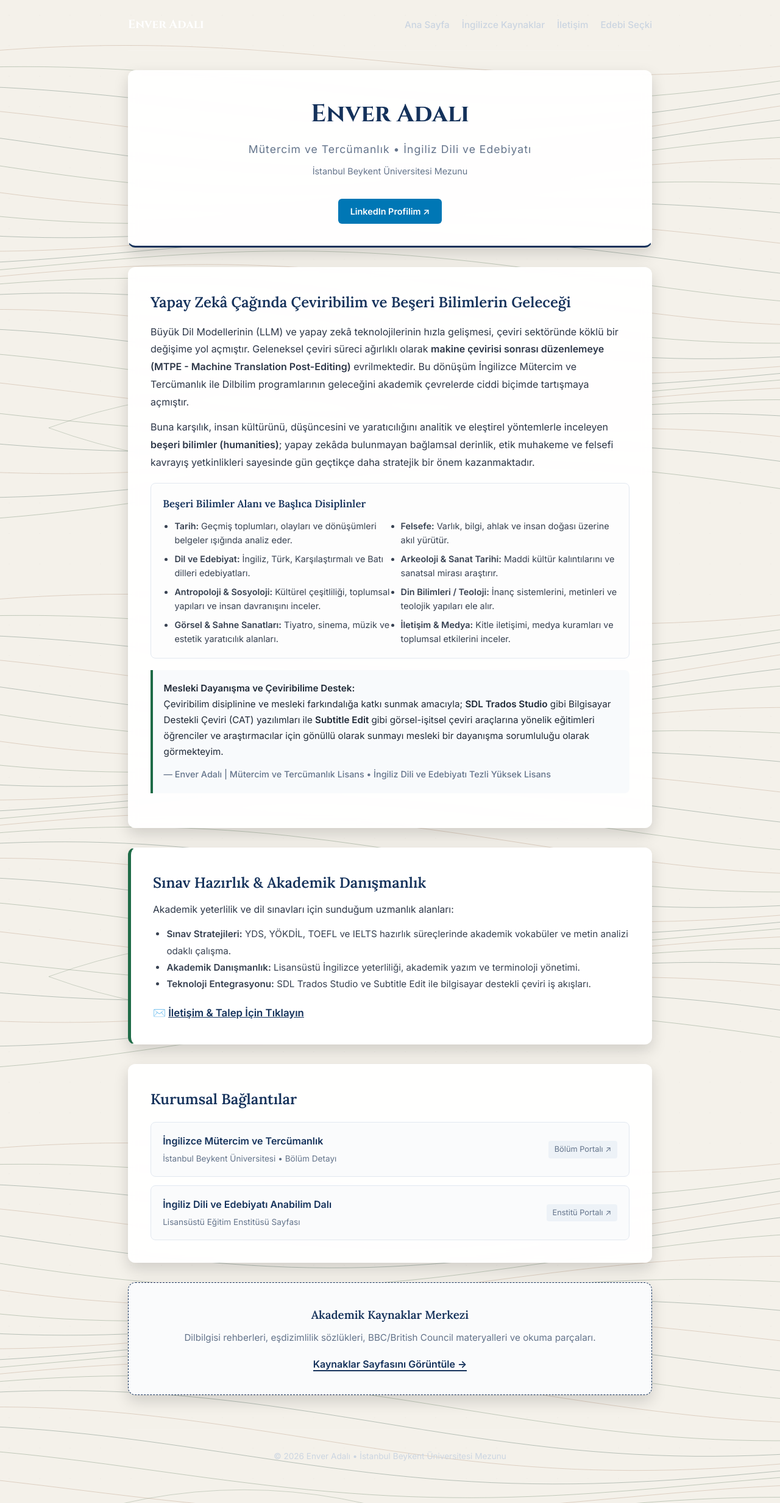
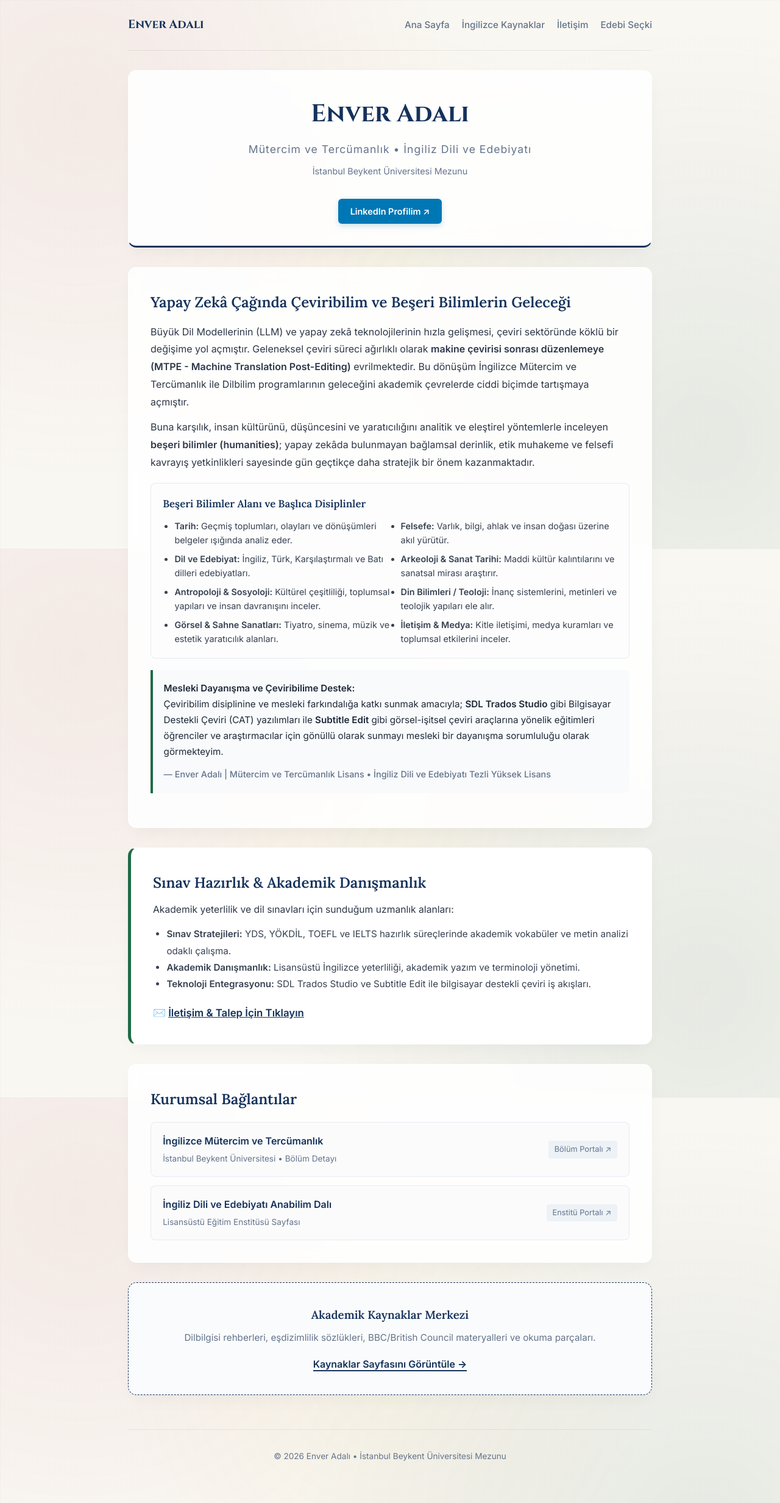
Before and after one commit to adalienver/adalienver.github.io, a Jekyll site: the page built from index.md, in a window 1280 px wide. Shown: the whole page at 61% size. Built offline with Jekyll 4.4.1, drawn with Linux system fonts in a browser that asks for light colours.

Commit message:
Update default.html

```diff
--- a/_layouts/default.html
+++ b/_layouts/default.html
@@ -13,34 +13,55 @@
 
   <style>
     :root {
-      --bg: #0b1d17;
-      --card: rgba(255, 255, 255, 0.94);
+      --bg: #f9f7f2;
+      --card: rgba(255, 255, 255, 0.88);
       --primary: #15325b;
       --accent: #1e6b47;
       --text: #1f2937;
       --muted: #64748b;
-      --border: #e2e8f0;
+      --border: rgba(226, 232, 240, 0.8);
     }
 
     * { box-sizing: border-box; margin: 0; padding: 0; }
 
+    /* YAVAŞÇA DEĞİŞEN VE NEFES ALAN ARKA PLAN (AURORA MOTION) */
     body {
       font-family: 'Inter', -apple-system, BlinkMacSystemFont, sans-serif;
-      background-color: var(--bg);
-      background-image: url('{{ "/assets/bg-adalienver.svg" | relative_url }}');
-      background-position: center center;
-      background-repeat: no-repeat;
-      background-attachment: fixed;
-      background-size: cover;
       color: var(--text);
       line-height: 1.75;
       padding: 0 1rem 4rem;
       min-height: 100vh;
+      background-color: var(--bg);
+
+      /* Akıcı degrade küreleri + mikro arşiv ızgarası */
+      background-image:
+        radial-gradient(circle at 10% 20%, rgba(186, 68, 77, 0.08) 0%, transparent 45%),
+        radial-gradient(circle at 90% 80%, rgba(42, 85, 68, 0.09) 0%, transparent 50%),
+        radial-gradient(circle at 50% 50%, rgba(212, 175, 55, 0.07) 0%, transparent 55%),
+        linear-gradient(to right, rgba(0,0,0,0.02) 1px, transparent 1px),
+        linear-gradient(to bottom, rgba(0,0,0,0.02) 1px, transparent 1px);
+      background-size: 100% 100%, 100% 100%, 100% 100%, 48px 48px, 48px 48px;
+      background-attachment: fixed;
+      animation: subtleAura 18s ease-in-out infinite alternate;
+    }
+
+    @keyframes subtleAura {
+      0% {
+        background-position: 0% 0%, 100% 100%, 50% 50%, 0 0, 0 0;
+      }
+      50% {
+        background-position: 25% 40%, 75% 60%, 40% 70%, 0 0, 0 0;
+      }
+      100% {
+        background-position: 10% 80%, 90% 20%, 60% 30%, 0 0, 0 0;
+      }
     }
 
     .container {
       max-width: 860px;
       margin: 0 auto;
+      position: relative;
+      z-index: 1;
     }
 
     nav.academic-nav {
@@ -48,14 +69,14 @@
       justify-content: space-between;
       align-items: center;
       padding: 1.5rem 0;
-      border-bottom: 1px solid rgba(255, 255, 255, 0.15);
+      border-bottom: 1px solid rgba(0, 0, 0, 0.07);
       margin-bottom: 2rem;
     }
     .nav-brand {
       font-family: 'Cinzel', serif;
       font-weight: 700;
       font-size: 1.2rem;
-      color: #ffffff !important;
+      color: var(--primary) !important;
       text-decoration: none;
     }
     .nav-links {
@@ -64,24 +85,26 @@
     }
     .nav-links a {
       text-decoration: none;
-      color: #cbd5e1 !important;
+      color: var(--muted) !important;
       font-weight: 500;
       font-size: 0.95rem;
       cursor: pointer;
       transition: color 0.2s ease;
     }
     .nav-links a:hover {
-      color: #ffffff !important;
+      color: var(--primary) !important;
     }
 
+    /* KARTLAR: HAFİF ŞEFFAF VE BUZLU CAM */
     .card {
       background: var(--card);
-      border: 1px solid rgba(255, 255, 255, 0.2);
-      backdrop-filter: blur(8px);
-      border-radius: 12px;
+      border: 1px solid rgba(255, 255, 255, 0.9);
+      backdrop-filter: blur(10px);
+      -webkit-backdrop-filter: blur(10px);
+      border-radius: 14px;
       padding: 2.25rem;
       margin-bottom: 2rem;
-      box-shadow: 0 10px 25px rgba(0, 0, 0, 0.15);
+      box-shadow: 0 10px 30px -8px rgba(35, 45, 60, 0.06);
     }
 
     h1, h2, h3, h4 {
@@ -90,7 +113,7 @@
     }
 
     .abstract-quote {
-      background: #f7faf8;
+      background: rgba(247, 250, 248, 0.85);
       border-left: 4px solid var(--accent);
       padding: 1.25rem 1.4rem;
       border-radius: 0 8px 8px 0;
@@ -111,6 +134,7 @@
       font-size: 0.9rem;
       font-weight: 600;
       margin-top: 0.5rem;
+      box-shadow: 0 4px 10px rgba(0, 119, 181, 0.2);
     }
 
     .portal-grid {
@@ -124,7 +148,7 @@
       justify-content: space-between;
       align-items: center;
       padding: 1rem 1.2rem;
-      background: #fafbfc;
+      background: rgba(250, 251, 252, 0.8);
       border: 1px solid var(--border);
       border-radius: 8px;
       text-decoration: none;
@@ -147,9 +171,9 @@
       text-align: center;
       margin-top: 3.5rem;
       padding-top: 2rem;
-      border-top: 1px solid rgba(255, 255, 255, 0.15);
+      border-top: 1px solid rgba(0, 0, 0, 0.06);
       font-size: 0.85rem;
-      color: #cbd5e1;
+      color: var(--muted);
     }
 
     /* Modal Stilleri */
@@ -165,7 +189,7 @@
     .contact-modal-backdrop {
       position: fixed;
       inset: 0;
-      background: rgba(15, 23, 42, 0.65);
+      background: rgba(15, 23, 42, 0.45);
       backdrop-filter: blur(4px);
     }
     .contact-modal-card {
@@ -175,7 +199,7 @@
       max-width: 540px;
       border-radius: 14px;
       padding: 24px;
-      box-shadow: 0 20px 25px -5px rgba(0, 0, 0, 0.25);
+      box-shadow: 0 20px 25px -5px rgba(0, 0, 0, 0.15);
       z-index: 10001;
       text-align: left;
     }
@@ -198,43 +222,14 @@
       transition: all 0.2s ease;
       border: 1px solid #e2e8f0;
     }
-    .service-option.free {
-      background: #f0fdf4;
-      border-color: #bbf7d0;
-    }
-    .service-option.free:hover {
-      background: #dcfce7;
-    }
-    .service-option.paid {
-      background: #f8fafc;
-      border-color: #e2e8f0;
-    }
-    .service-option.paid:hover {
-      background: #f1f5f9;
-    }
-    .badge-free {
-      font-size: 0.72rem;
-      font-weight: 700;
-      color: #166534;
-      text-transform: uppercase;
-    }
-    .badge-paid {
-      font-size: 0.72rem;
-      font-weight: 700;
-      color: #475569;
-      text-transform: uppercase;
-    }
-    .option-title {
-      font-size: 0.95rem;
-      font-weight: 600;
-      color: #0f172a;
-      margin: 4px 0;
-    }
-    .option-desc {
-      font-size: 0.82rem;
-      color: #64748b;
-      line-height: 1.4;
-    }
+    .service-option.free { background: #f0fdf4; border-color: #bbf7d0; }
+    .service-option.free:hover { background: #dcfce7; }
+    .service-option.paid { background: #f8fafc; border-color: #e2e8f0; }
+    .service-option.paid:hover { background: #f1f5f9; }
+    .badge-free { font-size: 0.72rem; font-weight: 700; color: #166534; text-transform: uppercase; }
+    .badge-paid { font-size: 0.72rem; font-weight: 700; color: #475569; text-transform: uppercase; }
+    .option-title { font-size: 0.95rem; font-weight: 600; color: #0f172a; margin: 4px 0; }
+    .option-desc { font-size: 0.82rem; color: #64748b; line-height: 1.4; }
   </style>
 </head>
 <body>
@@ -256,7 +251,7 @@
     </footer>
   </div>
 
-  <!-- İletişim ve Hizmetler Penceresi -->
+  <!-- İletişim Modalı -->
   <div id="contactModal" class="contact-modal" style="display: none;">
     <div class="contact-modal-backdrop" onclick="closeContactModal()"></div>
     <div class="contact-modal-card">
@@ -267,16 +262,18 @@
         İlgilendiğiniz alana tıklayarak doğrudan e-posta taslağı oluşturabilirsiniz:
       </p>
 
-      <!-- Ücretsiz Seçenek -->
       <a href="mailto:{{ site.email }}?subject=Ücretsiz%20Eğitim%20Talebi%20(Trados%20/%20Subtitle%20Edit)&body=Merhaba,%0D%0A%0D%0AMütercim-Tercümanlık%20dayanışması%20kapsamındaki%20Trados%20SDL%20Studio%20/%20Subtitle%20Edit%20eğitimine%20katılmak%20istiyorum.%0D%0A%0D%0AAd-Soyad:%20%0D%0AÜniversite/Bölüm:%20" class="service-option free">
         <div class="badge-free">Ücretsiz (Öğrenci & Mezun Dayanışması)</div>
         <div class="option-title">🎧 SDL Trados Studio & Subtitle Edit Eğitimi</div>
         <div class="option-desc">Çeviribilim ve mütercim-tercümanlık öğrencileri/mezunları için Zoom üzerinden ücretsiz yazılım eğitimleri.</div>
       </a>
 
+      <a href="mailto:{{ site.email }}?subject=Tez%20Formatlama%20Talebi%20(Word)&body=Merhaba,%0D%0A%0D%0AYüksek%20Lisans%20/%20Doktora%20tezim%20için%20üniversite%20enstitü%20kılavuzuna%20uygun%20Word%20şablonu%20ve%20formatlama%20desteği%20almak%20istiyorum.%0D%0A%0D%0AAd-Soyad:%20%0D%0AÜniversite/Enstitü:%20%0D%0ASayfa%20Sayısı:%20" class="service-option paid">
+        <div class="badge-paid">Ücretli Hizmet</div>
+        <div class="option-title">📄 Tez Word Şablonu & Formatlama</div>
+        <div class="option-desc">Tezli Yüksek Lisans ve Doktora tezleri için üniversite yazım kılavuzlarına tam uyumlu profesyonel Word dosyası hazırlama.</div>
+      </a>
 
-
-      <!-- Ücretli Seçenek 1 -->
       <a href="mailto:{{ site.email }}?subject=Web%20Sitesi%20Kurulum%20Talebi&body=Merhaba,%0D%0A%0D%0APortfolyo%20/%20Akademik%20tanıtım%20için%20web%20sitesi%20kurulumu%20hakkında%20bilgi%20almak%20istiyorum.%0D%0A%0D%0AAd-Soyad:%20%0D%0AIstediğim%20Site%20Türü:%20" class="service-option paid">
         <div class="badge-paid">Ücretli Hizmet</div>
         <div class="option-title">🌐 Kişisel / Akademik Web Sitesi Kurulumu</div>
@@ -285,7 +282,6 @@
     </div>
   </div>
 
-  <!-- Modal Kontrol Scriptleri -->
   <script>
     function openContactModal() {
       var modal = document.getElementById('contactModal');
```
